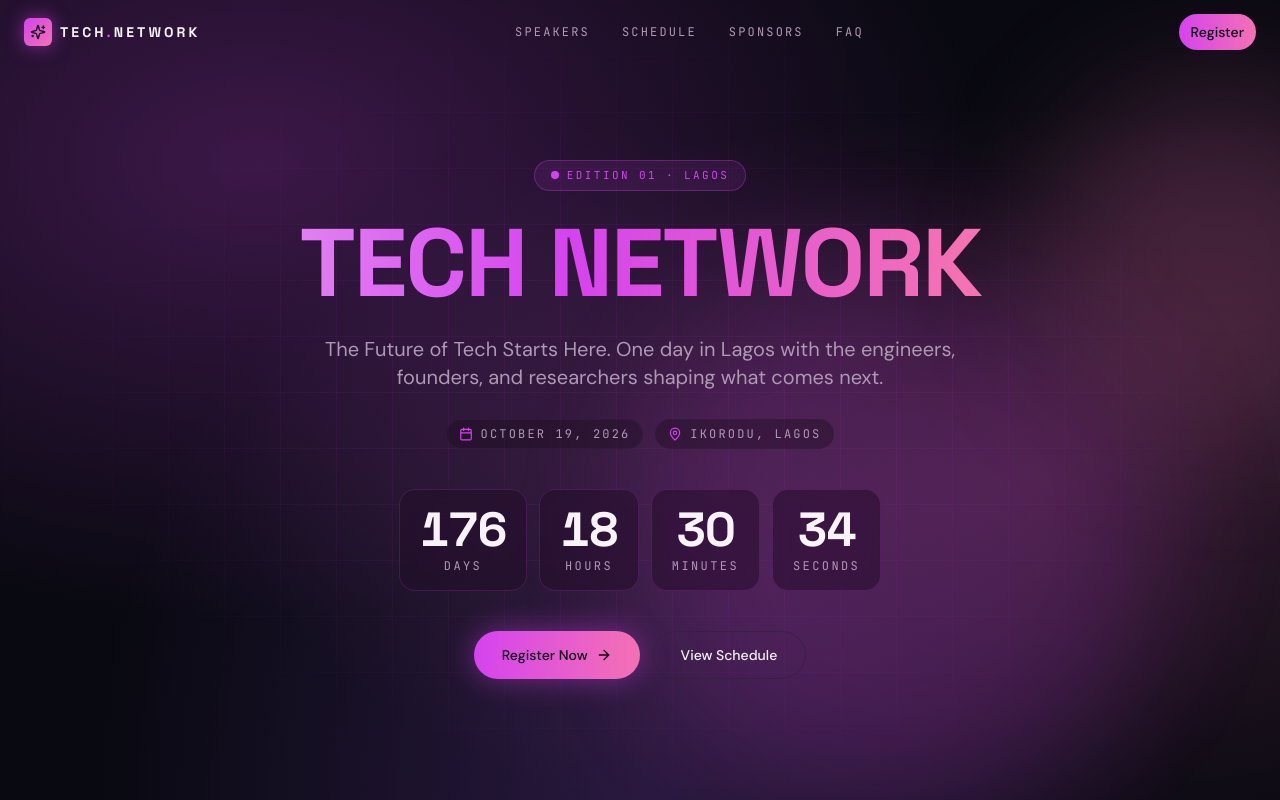
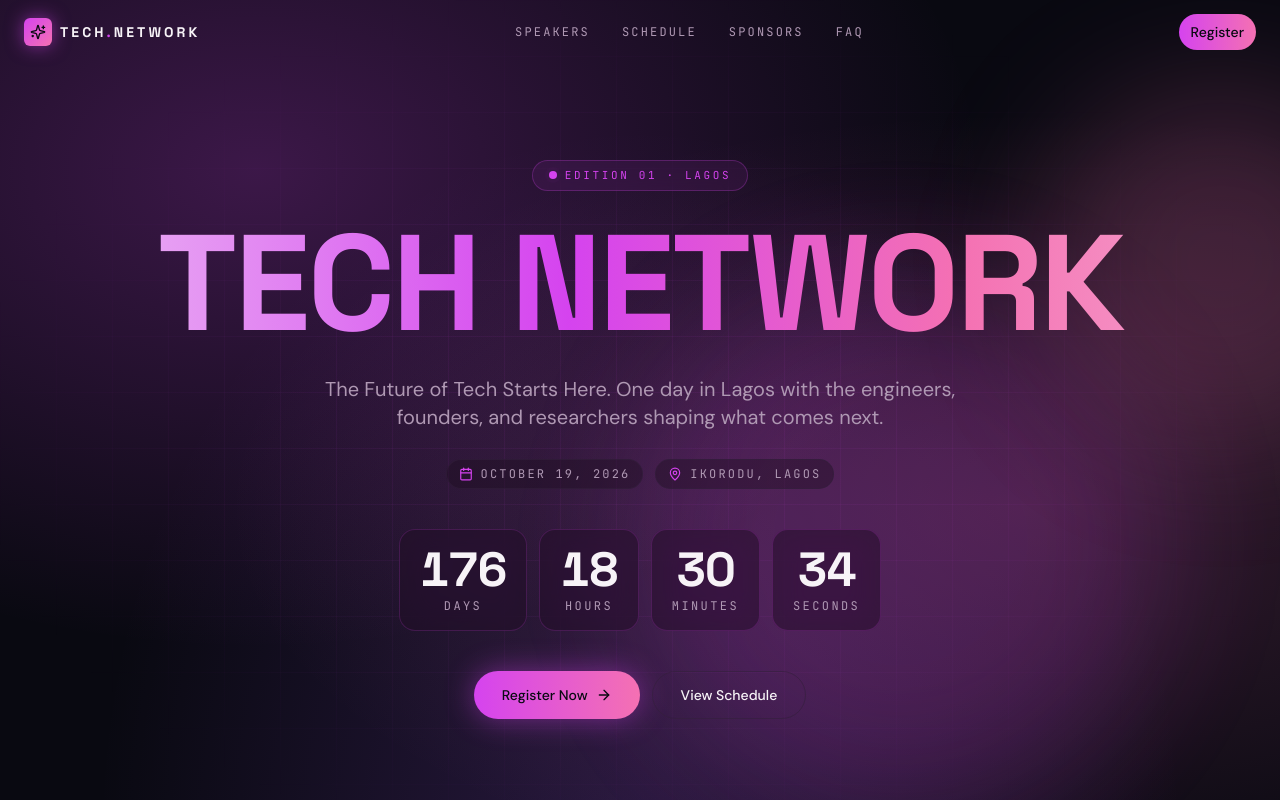
Before and after one commit to sisterbeee/technetworkevent, a React (Vite) app: page / in a window 1280 px wide. Shown: the top 800 px of the page. Built offline with nearby package versions, Linux system fonts and the light colour scheme; the HTML template or start-up script is replaced by a standard one.

Commit message:
Changes
Co-authored-by: sisterbeee <213426539+sisterbeee@users.noreply.github.com>

```diff
--- a/src/pages/Landing.tsx
+++ b/src/pages/Landing.tsx
@@ -211,7 +211,7 @@ function Hero() {
           initial={{ opacity: 0, y: 16 }}
           animate={{ opacity: 1, y: 0 }}
           transition={{ duration: 0.6 }}
-          className="mx-auto inline-flex items-center gap-2 rounded-full border border-primary/30 bg-primary/10 px-4 py-1.5 font-mono-tech text-[11px] uppercase tracking-[0.22em] text-primary"
+          className="mx-auto inline-flex items-center gap-2 rounded-full border border-primary/25 bg-primary/[0.08] px-4 py-1.5 font-mono-tech text-[11px] uppercase tracking-[0.24em] text-primary backdrop-blur-md"
         >
           <span className="relative flex h-2 w-2">
             <span className="absolute inline-flex h-full w-full animate-ping rounded-full bg-primary opacity-75" />
@@ -224,7 +224,7 @@ function Hero() {
           initial={{ opacity: 0, y: 24 }}
           animate={{ opacity: 1, y: 0 }}
           transition={{ duration: 0.7, delay: 0.05 }}
-          className="mt-6 font-tech text-5xl font-bold leading-[0.95] tracking-tight sm:text-7xl md:text-8xl"
+          className="mt-6 font-tech text-6xl font-bold leading-[0.92] tracking-[-0.04em] sm:text-7xl md:text-[8.5rem]"
         >
           <span className="block text-shimmer">{EVENT_NAME}</span>
         </motion.h1>
```
